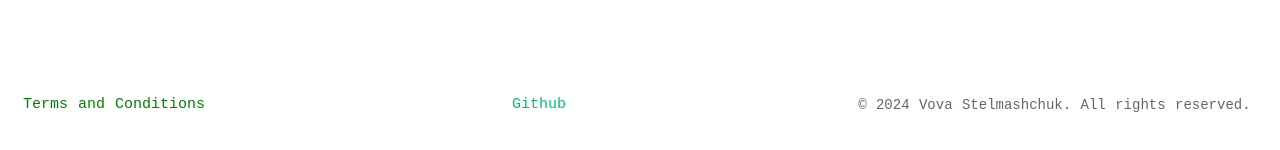
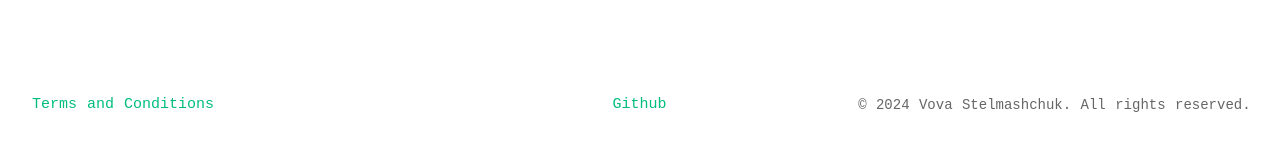
Before and after one commit to guiguijke/nest2d, a Vue app in the folder nest2dvue/: page / in a window 1280 px wide. Shown: the part 540-690 px from the top of the page. Built offline with nearby package versions, Linux system fonts and the light colour scheme; no server answers.

Commit message:
update footer

```diff
--- a/nest2dvue/src/App.vue
+++ b/nest2dvue/src/App.vue
@@ -6,14 +6,14 @@
             <RouterView />
         </div>
 
-        <AppFooter />
+        <Footer />
     </div>
 </template>
 
 <script setup>
 import { RouterView } from 'vue-router';
 import AppHeader from '@/components/AppHeader.vue';
-import AppFooter from '@/components/AppFooter.vue';
+import Footer from '@/components/Footer.vue';
 </script>
 
 <style scoped>
--- a/nest2dvue/src/components/AppFooter.vue
+++ /dev/null
@@ -1,43 +0,0 @@
-<template>
-    <footer>
-        <div class="footer-wrapper">
-            <nav>
-                <RouterLink to="/terms-and-conditions">Terms and Conditions</RouterLink>
-            </nav>
-            <a href="https://github.com/VovaStelmashchuk/nest2D" target="_blank">Github</a>
-            <div class="copy-right">
-                © 2024 Vova Stelmashchuk. All rights reserved.
-            </div>
-        </div>
-    </footer>
-</template>
-
-<script>
-export default {
-    name: 'AppFooter'
-}
-</script>
-
-<style scoped>
-.footer-wrapper {
-    display: flex;
-    justify-content: space-between;
-    align-items: center;
-    padding: 20px;
-}
-
-nav {
-    display: flex;
-}
-
-nav a {
-    margin-right: 20px;
-    text-decoration: none;
-    color: green;
-}
-
-.copy-right {
-    font-size: 14px;
-    color: #666;
-}
-</style>
--- /dev/null
+++ b/nest2dvue/src/components/Footer.vue
@@ -0,0 +1,76 @@
+<template>
+    <footer class="footer">
+        <nav class="footer__nav footer-nav">
+            <div
+                class="footer-nav__link footer-nav-link footer-nav-link--terms"
+            >
+                <RouterLink
+                    class="footer-nav-link__label"
+                    to="/terms-and-conditions"
+                >
+                    Terms and Conditions
+                </RouterLink>
+            </div>
+            <div
+                class="footer-nav__link footer-nav-link footer-nav-link--github"
+            >
+                <a
+                    class="footer-nav-link__label"
+                    href="https://github.com/VovaStelmashchuk/nest2D"
+                    target="_blank"
+                >
+                    Github
+                </a>
+            </div>
+        </nav>
+        <div class="footer__copy footer-copy">
+            <p class="footer-copy__label">
+                © 2024 Vova Stelmashchuk. All rights reserved.
+            </p>
+        </div>
+    </footer>
+</template>
+
+<script>
+export default {
+    name: 'Footer',
+};
+</script>
+
+<style lang="scss" scoped>
+.footer {
+    padding: 20px;
+    display: flex;
+    align-items: center;
+    &__nav {
+        flex-grow: 1;
+    }
+    &__copy {
+        width: calc(100% / 3);
+    }
+}
+.footer-nav {
+    display: flex;
+    &__link {
+        width: 50%;
+    }
+}
+.footer-nav-link {
+    &--terms {
+        color: green;
+    }
+    &--github {
+        text-align: center;
+    }
+    &__label {
+        display: inline-block;
+    }
+}
+.footer-copy {
+    text-align: right;
+    &__label {
+        font-size: 14px;
+        color: #666;
+    }
+}
+</style>
```
